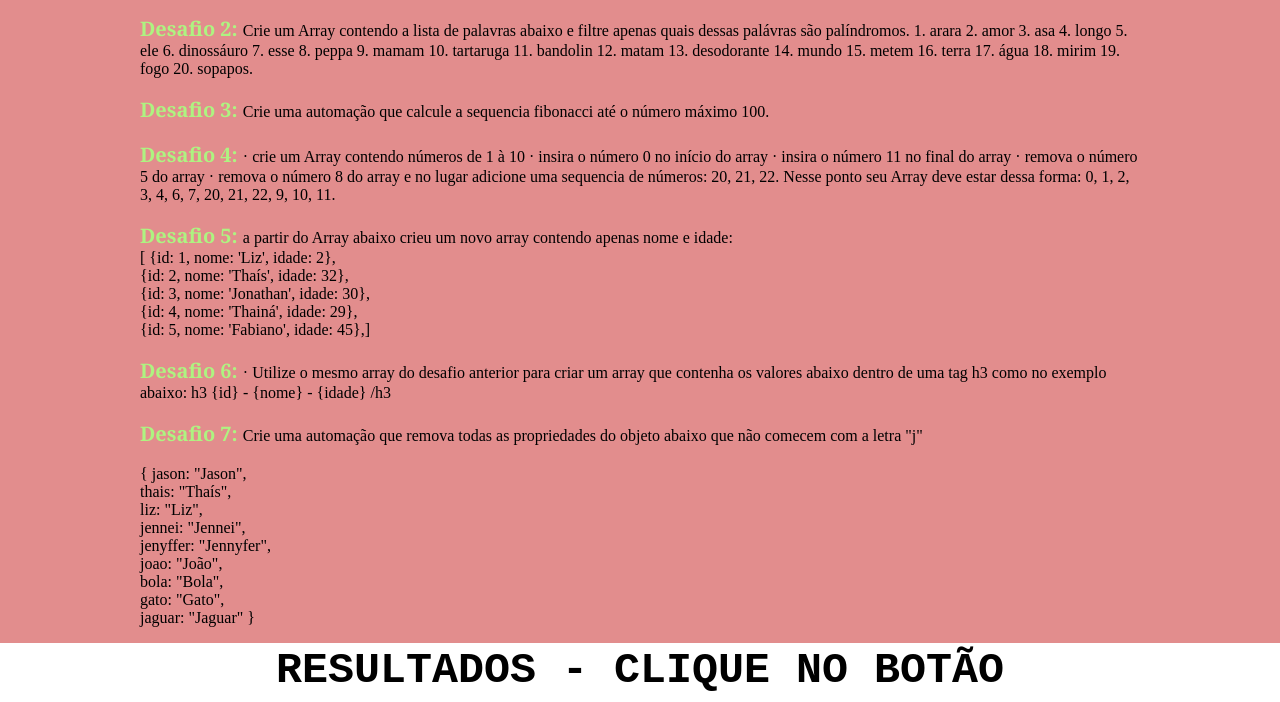
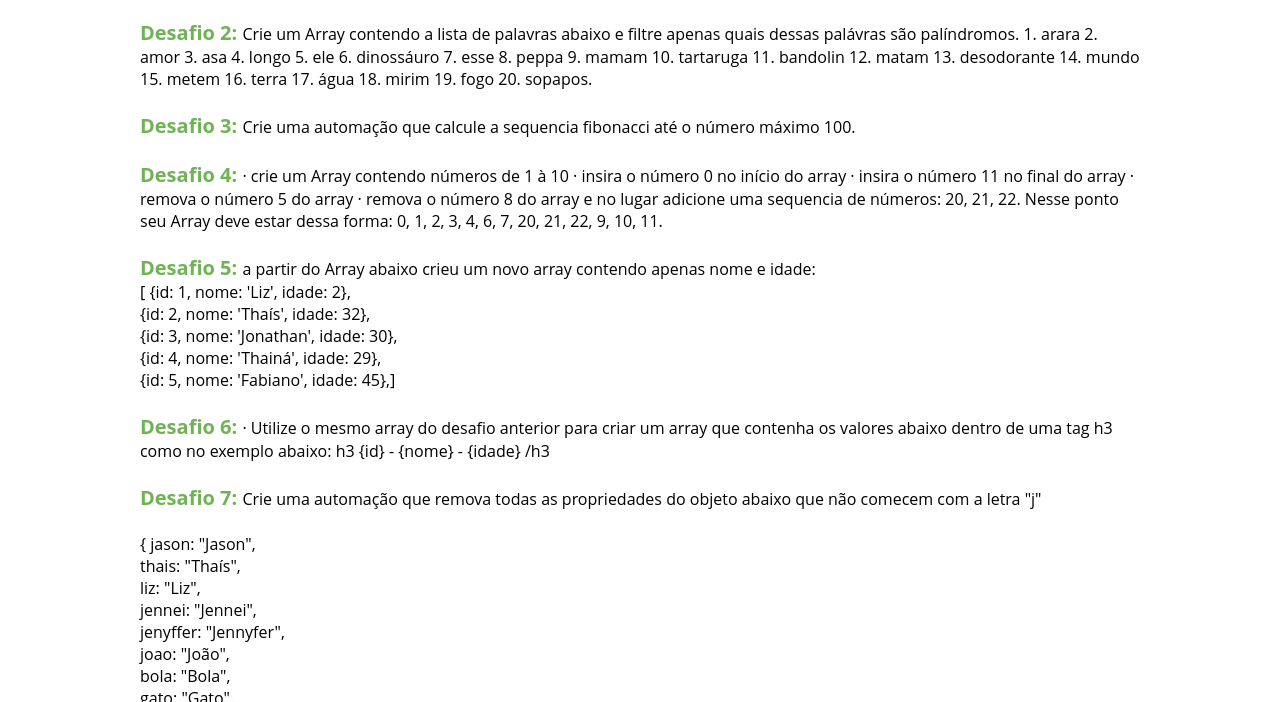
Before and after one commit to vitorrubi/WhatsMenuTasks, a plain HTML site: page index.html in a window 1280 px wide. Shown: the part 93-795 px from the top of the page. Drawn offline with Linux system fonts and the light colour scheme.

Commit message:
update background

```diff
--- a/styles.css
+++ b/styles.css
@@ -14,7 +14,7 @@ h3,
 h4,
 h5,
 h6 {
-  font-family: "Courier New", Courier, monospace;
+  font-family: "Open Sans", Courier, monospace;
   font-weight: 700;
   line-height: 1.25;
   margin-bottom: 15px;
@@ -34,10 +34,14 @@ h3 {
 }
 
 p b {
-  font-family: "Playfair Display", Georgia, serif;
   font-size: 20px;
-  color: #aef381;
+  color: #4da12ccd;
 }
+
+p {
+  font-family: "Open Sans";
+}
+
 a {
   font-family: "Open Sans", Helvetica, sans-serif;
   font-size: 16px;
@@ -65,7 +69,7 @@ li {
   clear: both;
 }
 .top {
-  background-color: #e28d8d;
+  background-color: #ffffff;
 }
 .footer {
   background-color: #4da12ccd;
```
